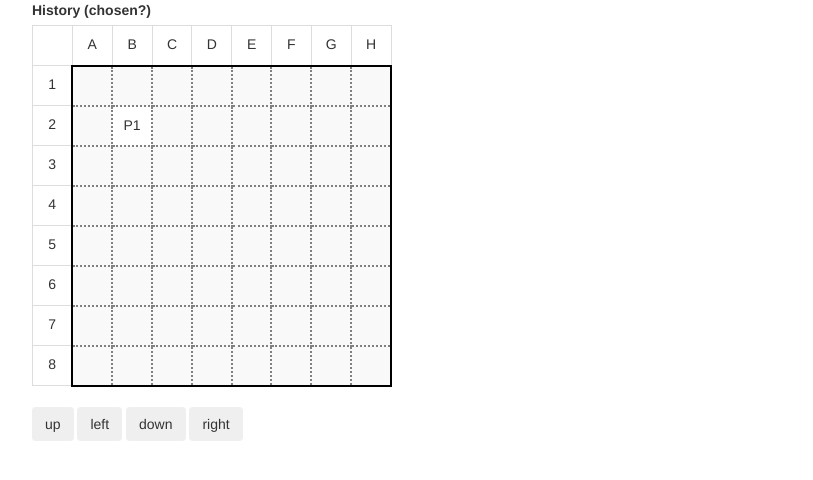
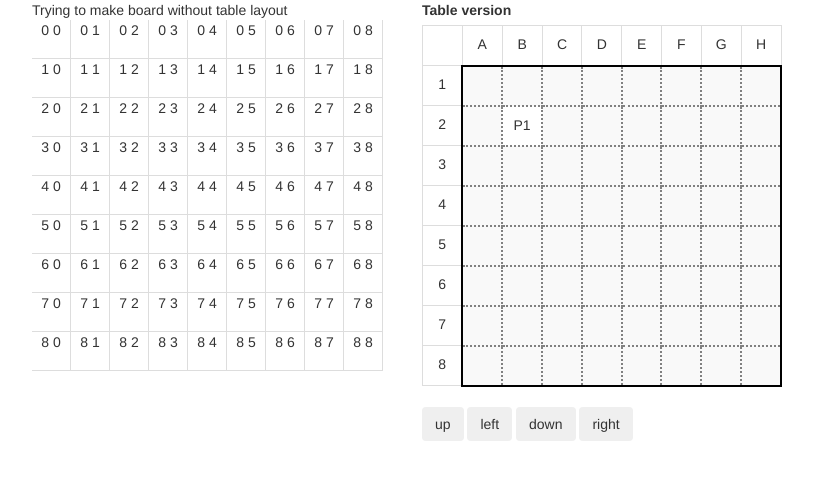
Before and after one commit to ShvedA/Qudrolinth, a plain HTML site: page src/Index.html in a window 1280 px wide. Shown: the whole page, without its empty margins (38-851 px from the left). Drawn offline with nearby package versions, Linux system fonts and the light colour scheme.

Commit message:
Building table with div cells

```diff
--- a/src/Index.html
+++ b/src/Index.html
@@ -19,8 +19,14 @@
 <div class="container">
     <div class="row">
         <div class="col-md-4 col-sm-6">
+            <labe>Trying to make board without table layout</labe>
+            <div id="divTable">
+
+            </div>
+        </div>
+        <div class="col-md-4 col-sm-6">
             <div id="firstTable">
-            <label>History (chosen?)</label>
+            <label>Table version</label>
 
             </div>
 
@@ -55,6 +61,7 @@
 
 <script language="javascript">
     makeEmptyTable();
+    makeDivTable();
     startFrom('B',2);
     makeHoles('C5', 'E7');
 </script>
--- a/src/css/style.css
+++ b/src/css/style.css
@@ -41,3 +41,15 @@
 .hole:not(.non-visited){
     background-color: #a0e0d1;
 }
+.divCell {
+    border: 1px solid #DDD;
+    display: inline-block;
+    width: 40px;
+    height: 40px;
+    text-align: center;
+    vertical-align: middle;
+    margin: -1px 0 0 -1px;
+}
+.divRow {
+    overflow: hidden;
+}
--- a/src/js/main.js
+++ b/src/js/main.js
@@ -23,6 +23,7 @@ labirinth[8][1] = new Array(0,1,1,1,1,1,1,1,1);
 
 var playerOne = "";
 var holeNumber = 0;
+var alphabet = "ZABCDEFGHIJKLMNOPQRSTUVWXY";
 
 window.addEventListener("keydown", function(event) {
     if (event.defaultPrevented) {
@@ -61,7 +62,6 @@ function showNewLabirinth() {
     var table = document.createElement("table");
     table.className = "table-board";
     var tbody = document.createElement("tbody");
-    var alphabet = "ZABCDEFGHIJKLMNOPQRSTUVWXY";
     for(var row = 0; row < labirinth.length; row++) {
         var tr = document.createElement("tr");
         tr.className += " tr" + row;
@@ -116,7 +116,6 @@ function makeEmptyTable() {
     var table = document.createElement("table");
     table.className = "table table-bordered table-board";
     var tbody = document.createElement("tbody");
-    var alphabet = "ZABCDEFGHIJKLMNOPQRSTUVWXY";
     for(var row = 0; row < labirinth.length; row++) {
         var tr = document.createElement("tr");
         for (var col = 0; col < labirinth[row][0].length; col++) {
@@ -156,6 +155,27 @@ function makeEmptyTable() {
     }
     table.appendChild(tbody);
     div.appendChild(table);
+}
+
+function makeDivTable() {
+    var div = $('#divTable');
+    var divTable = $('<div>');
+    divTable.addClass('divTable');
+    for (var row = 0; row < labirinth.length; row++) {
+        var divRow = $('<div>');
+        divRow.addClass('divRow');
+        for (var col = 0; col < labirinth[row][0].length; col++) {
+            var divCell = $('<div>');
+            divCell.addClass('divCell');
+            divCell.html(row + " " + col);
+
+            divRow.append(divCell);
+        }
+        divTable.append(divRow);
+    }
+    div.append(divTable);
+
+
 }
 
 function startFrom(letter, number) {
```
